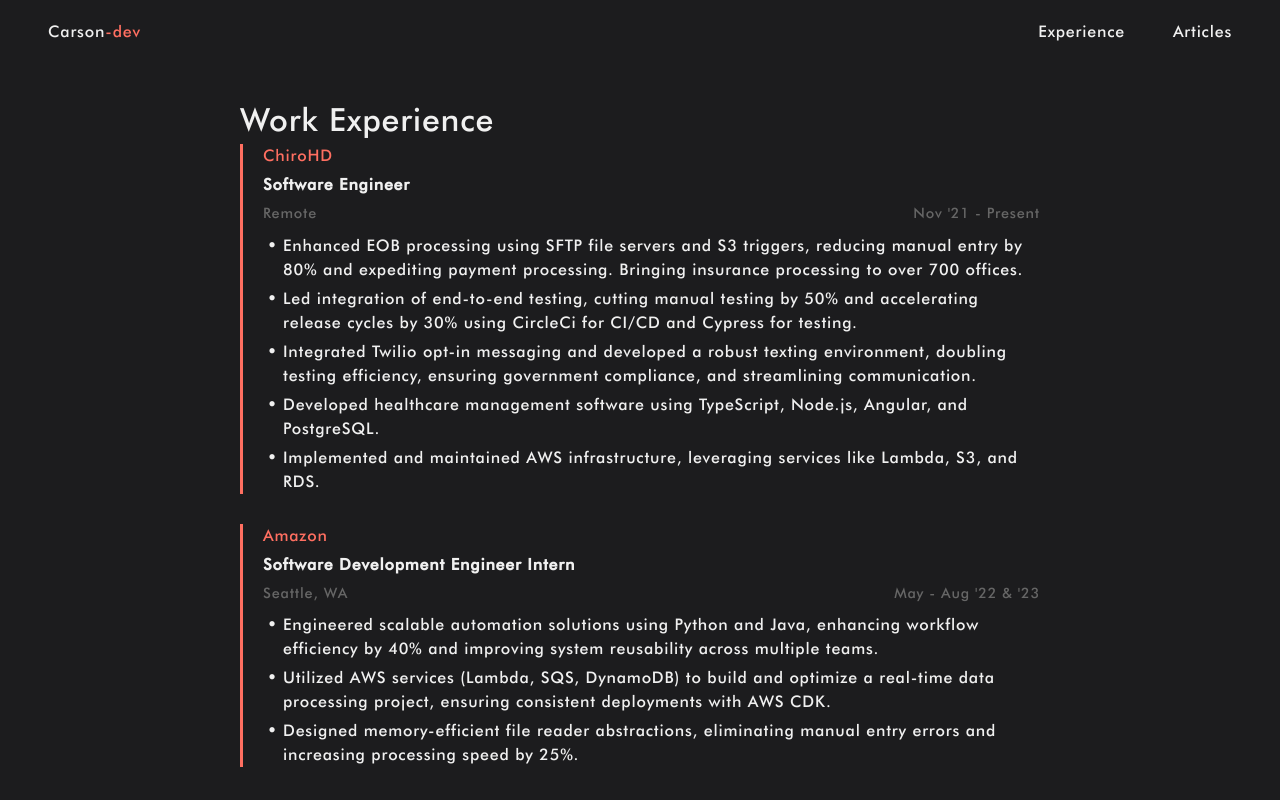
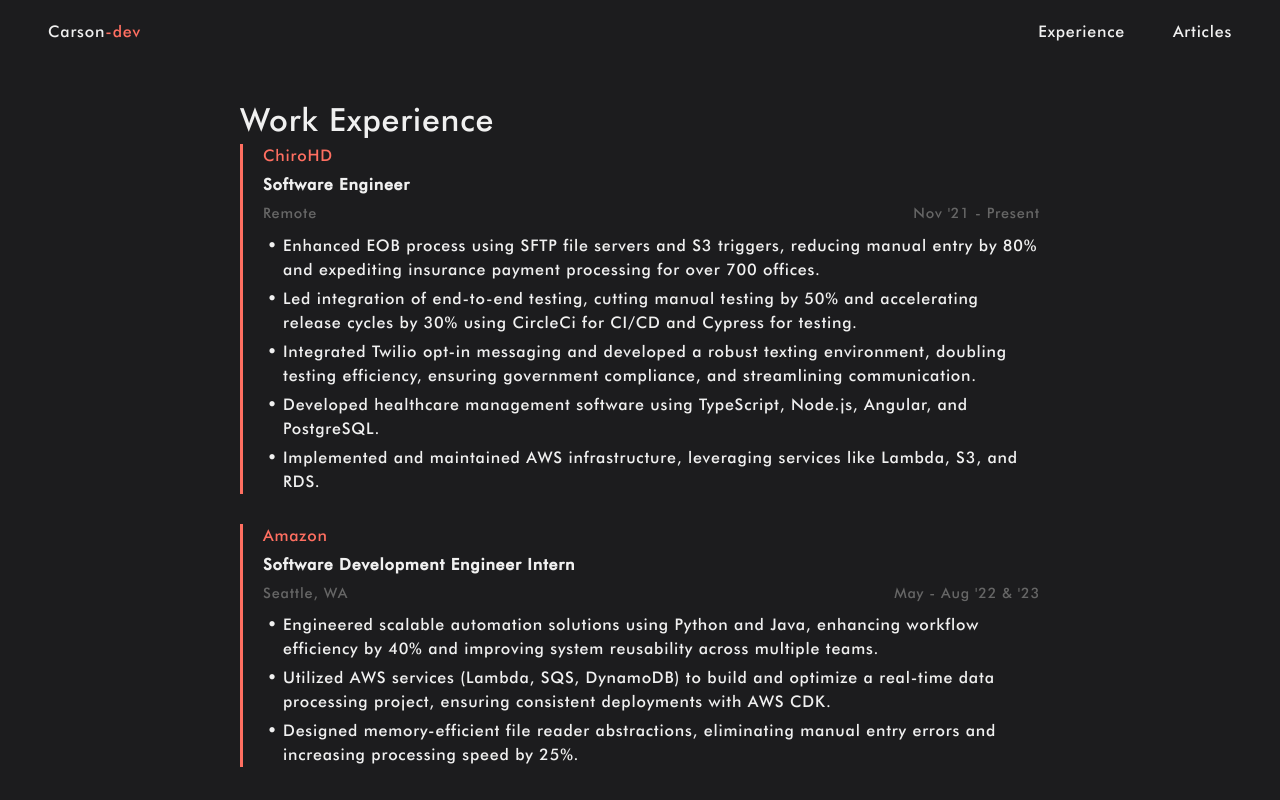
Before and after one commit to c-tollison/carson-dev, a React (Vite) app: page /experience in a window 1280 px wide. Shown: the top 800 px of the page. Built offline with nearby package versions, Linux system fonts and the light colour scheme.

Commit message:
last touch up

```diff
--- a/src/routes/experience/experience.tsx
+++ b/src/routes/experience/experience.tsx
@@ -11,7 +11,7 @@
             location: "Remote",
             date: "Nov '21 - Present",
             details: [
-                "Enhanced EOB processing using SFTP file servers and S3 triggers, reducing manual entry by 80% and expediting payment processing. Bringing insurance processing to over 700 offices.",
+                "Enhanced EOB process using SFTP file servers and S3 triggers, reducing manual entry by 80% and expediting insurance payment processing for over 700 offices.",
                 "Led integration of end-to-end testing, cutting manual testing by 50% and accelerating release cycles by 30% using CircleCi for CI/CD and Cypress for testing.",
                 "Integrated Twilio opt-in messaging and developed a robust texting environment, doubling testing efficiency, ensuring government compliance, and streamlining communication.",
                 "Developed healthcare management software using TypeScript, Node.js, Angular, and PostgreSQL.",
```
